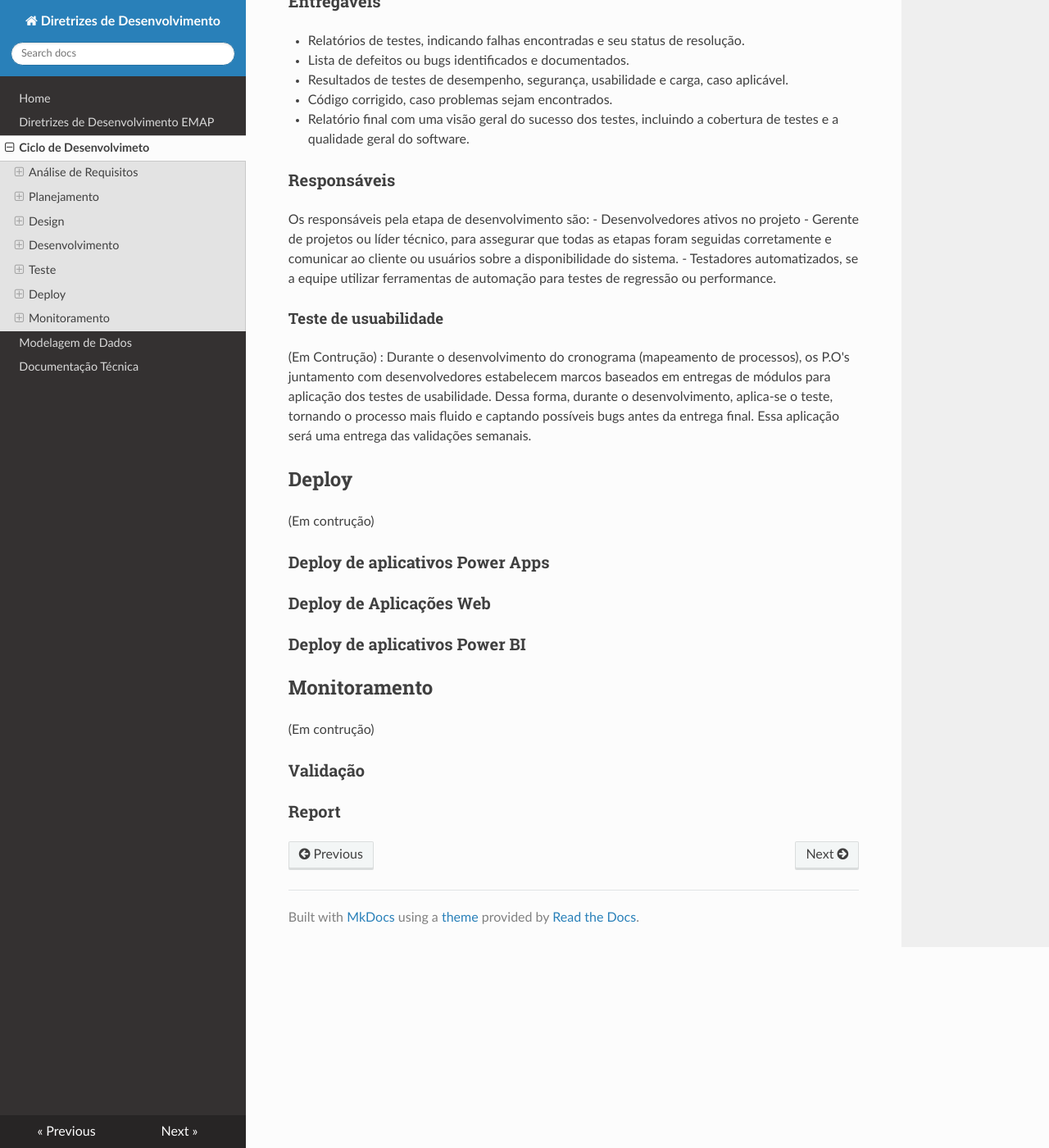
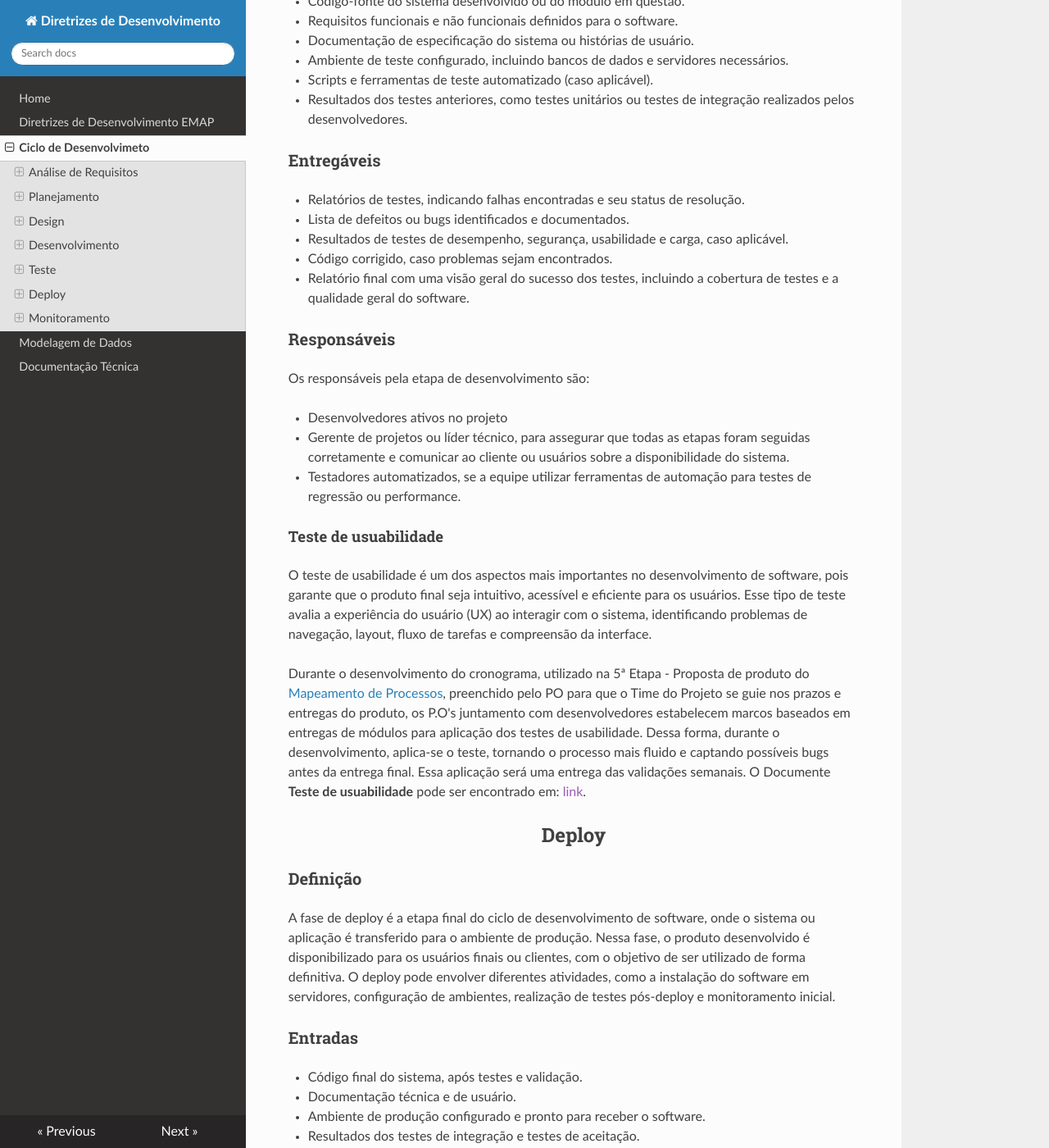
Before and after one commit to mmartins-vitor/guia-desenvolvimento-gh, an MkDocs documentation site: the page built from docs/Ciclo-de-Desenvolvimeto.md, in a window 1280 px wide and 1400 px high, scrolled down 7095 px. Shown: the whole window at 82% size. Built offline with MkDocs 1.6.1, drawn with Linux system fonts in a browser that asks for light colours; nearby versions of some CDN libraries; some of the changed text lies outside the part shown.

Commit message:
teste de usuabilidade

```diff
--- a/docs/Ciclo-de-Desenvolvimeto.md
+++ b/docs/Ciclo-de-Desenvolvimeto.md
@@ -28,7 +28,14 @@ No Guia de Mapeamento de Projetos, capítulo “Metodologia de Mapeamento” (co
 
 Todos os requisitos de desenvolvimento devem ser formalmente documentados e aprovados antes do início de qualquer projeto. Isso inclui a assinatura física ou eletrônica dos responsáveis das áreas de negócio. Conforme política já estabelecida, as informações podem ser acessadas na intranet acessando a seguinte url: Documento de Requisitos.
 A etapa de análise de requisitos, requer como entregáveis o documento de análise de requisitos (Intranet > Sistema de Gestão de Segurança da Informação > Procedimentos > EMAP-PC-72 > Documento de levantamento e análise de requisitos de sistema).
+
 ![analide de requisitos](images/image.png)
+
+
+
+>
+    A documentação de requisitos deve ser desenvolvida apenas para projetos de High Code.
+
 
 ### Responsáveis
 A etapa de análise de requisitos de projetos de base tecnológica é de responsabilidade de toda a equipe de desenvolvedores do projeto, além do PO responsável.
@@ -36,22 +43,25 @@ A etapa de análise de requisitos de projetos de base tecnológica é de respons
 ## Planejamento
 
 ---
+
 ### Definição
 A fase de planejamento envolve a criação de um roadmap detalhado do projeto. O objetivo principal é identificar os requisitos, definir as metas, estabelecer o escopo, priorizar funcionalidades e criar cronogramas realistas. Essa fase também aborda a alocação de recursos, identificação de riscos e planejamento de estratégias de mitigação.
 
 ### Entradas
 Os inputs para o produto da etapa de planejamento são:
+
 - Project Brief: Requisitos iniciais dos clientes
 - Documento de análise de requisito: informações iniciais sobre o que o software deve fazer.
 - Ferramentas de gestão de projetos: Planner e Excel
 
 ### Entregáveis
 Os produtos gerados nessa fase incluem os entregáveis produzidos pela etapa de Elaboração de roadmap + cronograma de projeto, detalhados no Guia de Mapeamento de projetos, etapa 5 (Proposta de produto de base tecnológica) :
+
 - Plano de projeto: Contendo cronograma, fluxograma.
 - Definição do escopo: Limites do projeto e lista de exclusões.
 
 #### FLuxograma
-Documento utilizado na 4ª Etapa - Validação de  ideias e 5ª Etapa - Proposta de produto (Para produtos de base tecnológica) do Mapeamento de Processos: deverá ser preenchido pelo PO, de acordo com as boas práticas de fluxos de mapeamento de processos, respeitando as simbologias e métodos padrões.
+Documento utilizado na **4ª Etapa - Validação de  ideias** e **5ª Etapa - Proposta de produto** (Para produtos de base tecnológica) do **Guia de Mapeamento de Projetos**: deverá ser preenchido pelo PO, de acordo com as boas práticas de fluxos de mapeamento de processos, respeitando as simbologias e métodos padrões.
 ![analide de requisitos](images/fluxograma.png)
 
 #### Cronograma
@@ -142,22 +152,59 @@ A etapa de testes no ciclo de desenvolvimento de software tem como objetivo vali
 ### Responsáveis
 
 Os responsáveis pela etapa de desenvolvimento são:
+
 - Desenvolvedores ativos no projeto
 - Gerente de projetos ou líder técnico, para assegurar que todas as etapas foram seguidas corretamente e comunicar ao cliente ou usuários sobre a disponibilidade do sistema.
 - Testadores automatizados, se a equipe utilizar ferramentas de automação para testes de regressão ou performance.
 
 #### Teste de usuabilidade
 
-(Em Contrução)
-: Durante o desenvolvimento do cronograma (mapeamento de processos), os P.O's juntamento com desenvolvedores estabelecem marcos baseados em entregas de módulos para aplicação dos testes de usabilidade. Dessa forma, durante o desenvolvimento, aplica-se o teste, tornando o processo mais fluido e captando possíveis bugs antes da entrega final. Essa aplicação será uma entrega das validações semanais.
+O teste de usabilidade é um dos aspectos mais importantes no desenvolvimento de software, pois garante que o produto final seja intuitivo, acessível e eficiente para os usuários. Esse tipo de teste avalia a experiência do usuário (UX) ao interagir com o sistema, identificando problemas de navegação, layout, fluxo de tarefas e compreensão da interface.
 
-## Deploy
-(Em contrução)
-### Deploy de aplicativos Power Apps
-### Deploy de Aplicações Web
-### Deploy de aplicativos Power BI
+Durante o desenvolvimento do cronograma, utilizado na 5ª Etapa - Proposta de
+produto do [Mapeamento de Processos](https://emapmagovbr-my.sharepoint.com/shared?id=%2Fpersonal%2Fgabriel%5Fcassia%5Femap%5Fma%5Fgov%5Fbr%2FDocuments%2FGEPDI%2F03%2E%20Planejamento%20e%20Qualidade%2F0%2E%20Documentos&listurl=%2Fpersonal%2Fgabriel%5Fcassia%5Femap%5Fma%5Fgov%5Fbr%2FDocuments), preenchido pelo PO para que o Time do Projeto se guie nos prazos e entregas do produto, os P.O's juntamento com desenvolvedores estabelecem marcos baseados em entregas de módulos para aplicação dos testes de usabilidade. Dessa forma, durante o desenvolvimento, aplica-se o teste, tornando o processo mais fluido e captando possíveis bugs antes da entrega final. Essa aplicação será uma entrega das validações semanais. O Documente **Teste de usuabilidade** pode ser encontrado em: [link]().
+
+## <center> Deploy
+
+### Definição
+
+A fase de deploy é a etapa final do ciclo de desenvolvimento de software, onde o sistema ou aplicação é transferido para o ambiente de produção. Nessa fase, o produto desenvolvido é disponibilizado para os usuários finais ou clientes, com o objetivo de ser utilizado de forma definitiva. O deploy pode envolver diferentes atividades, como a instalação do software em servidores, configuração de ambientes, realização de testes pós-deploy e monitoramento inicial.
+
+### Entradas
+
+- Código final do sistema, após testes e validação.
+- Documentação técnica e de usuário.
+- Ambiente de produção configurado e pronto para receber o software.
+- Resultados dos testes de integração e testes de aceitação.
+- Monitoramento e métricas de performance esperadas.
+
+### Entregáveis
+
+- Sistema ou aplicação em funcionamento no ambiente de produção.
+- Relatório de status do deploy, incluindo qualquer ocorrência ou problema.
+- Logs e métricas de monitoramento do sistema após o deploy.
+- Possíveis atualizações ou ajustes pós-deploy baseados em feedback ou erros encontrados.
+
+### Responsáveis
+
+Os responsáveis pela etapa de desenvolvimento são:
+
+- Desenvolvedores ativos no projeto
+- Gerente de projetos ou líder técnico, para assegurar que todas as etapas foram seguidas corretamente e comunicar ao cliente ou usuários sobre a disponibilidade do sistema.
+
+---
+
+| Produto         | Diretriz    |
+| --------------- | ----------- |
+| Low Code        | [Deploy de aplicativos power apps](deploy-low-code.md) |
+| Web App         | [Deploy de aplicações web](deploy-low-code.md) |
+| Power BI        | [Deploy de relatórios BI](deploy-low-code.md) |
+
+
+
 
 ## Monitoramento
 (Em contrução)
 ### Validação
+
 ### Report
```
Also changed, not shown: docs/deploy-low-code.md (added, +36 -0 lines), docs/images/autosave.png (added), docs/images/autosave2.png (added), docs/images/publish-portal.png (added), docs/images/save-icon.png (added).
